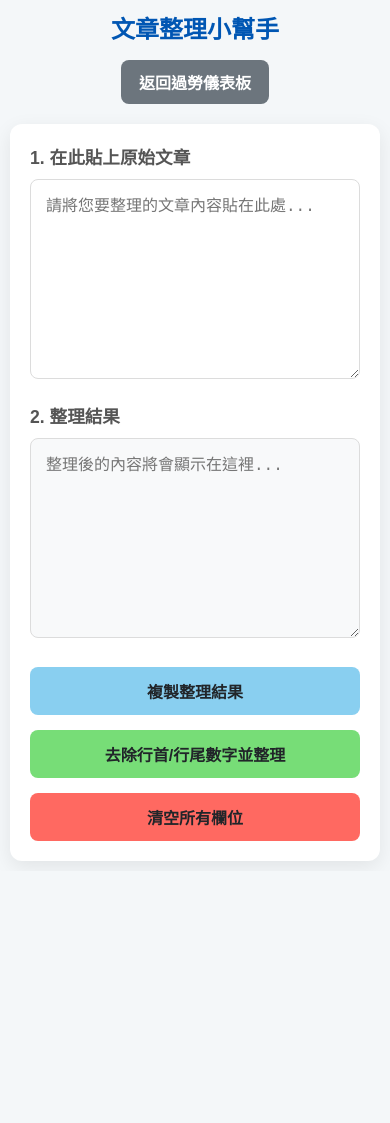
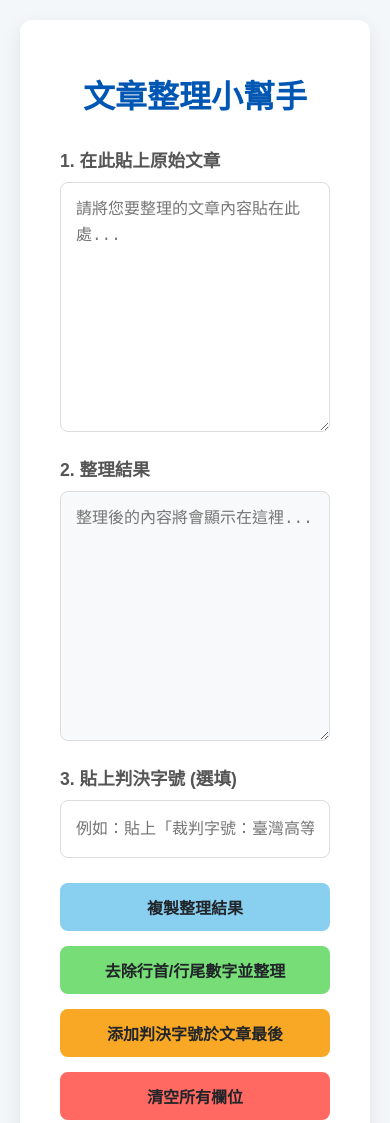
Before and after one commit to ysklushi/karoboard, a plain HTML site: page tool.html in a window 390 px wide. Shown: the top 1123 px of the page. Before the commit the page ends 871 px from the top, so only its background shows below. Drawn offline with Linux system fonts and the light colour scheme.

Commit message:
Add files via upload

```diff
--- a/tool.html
+++ b/tool.html
@@ -5,7 +5,7 @@
     <meta name="viewport" content="width=device-width, initial-scale=1.0">
     <title>文章整理工具 (智慧判斷版)</title>
     <style>
-        /* CSS 樣式 */
+        /* CSS 樣式 (維持不變) */
         body {
             font-family: 'Microsoft JhengHei', '微軟正黑體', sans-serif;
             background-color: #f4f7f9;
@@ -17,50 +17,20 @@
             min-height: 100vh;
             margin: 0;
         }
-
-        /* 調整主容器，給頁首留出空間 */
-        .main-tool-wrapper {
+        .container {
             width: 100%;
             max-width: 950px;
-        }
-
-        /* ==== 新增：工具頁的頁首樣式 ==== */
-        .tool-header {
-            display: flex;
-            justify-content: space-between;
-            align-items: center;
-            margin-bottom: 20px;
-            padding: 0 10px;
-        }
-        .tool-header h1 {
-            color: #0056b3;
-            margin: 0;
-            font-size: 28px;
-        }
-        .back-link {
-            text-decoration: none;
-            background-color: #6c757d;
-            color: white;
-            padding: 10px 18px;
-            border-radius: 8px;
-            font-size: 16px;
-            font-weight: 600;
-            transition: background-color 0.2s;
-        }
-        .back-link:hover {
-            background-color: #5a6268;
-        }
-        /* ================================ */
-
-        .container {
-            width: 100%;
             background-color: #ffffff;
             padding: 30px 40px;
             border-radius: 12px;
             box-shadow: 0 6px 20px rgba(0, 0, 0, 0.08);
-            box-sizing: border-box;
         }
-        .textarea-container {
+        h1 {
+            text-align: center;
+            color: #0056b3;
+            margin-bottom: 30px;
+        }
+        .textarea-container, .input-container {
             margin-bottom: 20px;
         }
         label {
@@ -70,19 +40,24 @@
             font-size: 1.1em;
             color: #555;
         }
-        textarea {
+        textarea, input[type="text"] {
             width: 100%;
-            height: 280px;
             padding: 15px;
             border: 1px solid #dcdcdc;
             border-radius: 8px;
             font-size: 16px;
             line-height: 1.6;
             box-sizing: border-box;
-            resize: vertical;
             transition: border-color 0.3s, box-shadow 0.3s;
         }
-        textarea:focus {
+        textarea {
+            height: 250px;
+            resize: vertical;
+        }
+        input[type="text"] {
+            height: auto;
+        }
+        textarea:focus, input[type="text"]:focus {
             outline: none;
             border-color: #89CFF0;
             box-shadow: 0 0 0 3px rgba(137, 207, 240, 0.3);
@@ -123,29 +98,20 @@
             background-color: #77dd77;
             color: #212529;
         }
+        #btn-add-judgment {
+            background-color: #f9a825;
+            color: #212529;
+        }
         #btn-clear {
             background-color: #ff6961;
             color: #212529;
-        }
-        /* 手機版適應 */
-        @media (max-width: 767px) {
-            body { padding: 10px; }
-            .tool-header { flex-direction: column; gap: 15px; }
-            .tool-header h1 { font-size: 24px; }
-            textarea { height: 200px; }
-            .container { padding: 20px; }
         }
     </style>
 </head>
 <body>
 
-    <div class="main-tool-wrapper">
-        <div class="tool-header">
+    <div class="container">
         <h1>文章整理小幫手</h1>
-            <a href="index.html" class="back-link">返回過勞儀表板</a>
-        </div>
-
-        <div class="container">
         <div class="textarea-container">
             <label for="input-text">1. 在此貼上原始文章</label>
             <textarea id="input-text" placeholder="請將您要整理的文章內容貼在此處..."></textarea>
@@ -154,20 +120,28 @@
             <label for="output-text">2. 整理結果</label>
             <textarea id="output-text" readonly placeholder="整理後的內容將會顯示在這裡..."></textarea>
         </div>
+
+        <div class="input-container">
+            <label for="judgment-info">3. 貼上判決字號 (選填)</label>
+            <input type="text" id="judgment-info" placeholder="例如：貼上「裁判字號：臺灣高等法院 112 年度上字第 123 號」即可">
+        </div>
+
         <div class="button-group">
             <button id="btn-copy">複製整理結果</button>
             <button id="btn-remove-numbers">去除行首/行尾數字並整理</button>
+            <button id="btn-add-judgment">添加判決字號於文章最後</button>
             <button id="btn-clear">清空所有欄位</button>
         </div>
     </div>
-    </div>
-
 
     <script>
         const inputText = document.getElementById('input-text');
         const outputText = document.getElementById('output-text');
+        const judgmentInfoInput = document.getElementById('judgment-info');
+
         const copyButton = document.getElementById('btn-copy');
         const removeNumbersButton = document.getElementById('btn-remove-numbers');
+        const addJudgmentButton = document.getElementById('btn-add-judgment');
         const clearButton = document.getElementById('btn-clear');
 
         const formatText = (text) => text.replace(/\s/g, '');
@@ -178,18 +152,17 @@
 
         inputText.addEventListener('input', basicFormatAndUpdate);
 
+        // ==================== 全新智慧判斷邏輯 (維持不變) ====================
         removeNumbersButton.addEventListener('click', () => {
             const originalText = inputText.value;
             if (!originalText) return;
 
             const leadingNumRegex = /^\d{1,5}\b[.)]?\s*/;
             const trailingNumRegex = /\s*\b\d{1,5}$/;
-
             const lines = originalText.split('\n');
 
             const processedLines = lines.map((currentLine, i, allLines) => {
                 let processed = currentLine;
-
                 const leadingMatch = processed.match(leadingNumRegex);
                 if (leadingMatch) {
                     const prevLine = allLines[i - 1] || '';
@@ -214,6 +187,51 @@
             const textWithoutNumbers = processedLines.join('\n');
             outputText.value = formatText(textWithoutNumbers);
         });
+        // ========================================================
+
+        // ==================== 更新：添加判決字號邏輯 (智慧提取版) ====================
+        addJudgmentButton.addEventListener('click', () => {
+            const rawJudgmentText = judgmentInfoInput.value;
+            const currentOutput = outputText.value;
+
+            if (!rawJudgmentText) {
+                alert('請先在第 3 點的欄位輸入判決字號！');
+                judgmentInfoInput.focus();
+                return;
+            }
+            if (!currentOutput) {
+                alert('整理結果區塊是空的，請先整理文章！');
+                inputText.focus();
+                return;
+            }
+
+            // 1. 定義用來提取關鍵資訊的正規表示式
+            // - 第1個捕獲組 `(...)`：捕獲法院名稱 (以"院"或"分院"結尾)
+            // - `[\s\S]*?`：非貪婪地匹配中間任何贅字 (如：案號、裁判字號： 等)
+            // - 第2個捕獲組 `(...)`：捕獲判決字號本身 (年+年度+字別+第+號)
+            const judgmentRegex = /([\u4e00-\u9fa5\s]+(?:法院|分院))[\s\S]*?(\d{2,3}\s*年度\s*[\u4e00-\u9fa5]+\s*字\s*第\s*\d+\s*號)/;
+
+            const match = rawJudgmentText.match(judgmentRegex);
+
+            if (match) {
+                // 2. 如果匹配成功，組合捕獲到的資訊
+                const courtName = match[1]; // e.g., "臺灣高等法院 "
+                const caseNumber = match[2]; // e.g., "112 年度上字第 123 號"
+
+                // 組合後再去除所有空白
+                const cleanedJudgment = (courtName + caseNumber).replace(/\s/g, '');
+                const formattedJudgment = '（' + cleanedJudgment + '）';
+
+                // 3. 附加到輸出結果
+                outputText.value = currentOutput.trim() + '\n' + formattedJudgment;
+
+            } else {
+                // 4. 如果匹配失敗，提示使用者
+                alert('無法從您輸入的內容中識別出標準的「法院名稱」與「判決字號」格式。\n\n請確認內容包含如「臺灣高等法院」及「112年度上字第123號」的文字。');
+                judgmentInfoInput.focus();
+            }
+        });
+        // ======================================================================
 
         copyButton.addEventListener('click', () => {
             const textToCopy = outputText.value;
@@ -238,6 +256,7 @@
         clearButton.addEventListener('click', () => {
             inputText.value = '';
             outputText.value = '';
+            judgmentInfoInput.value = '';
         });
 
     </script>
```
Lines whose indentation alone changed are shown as unchanged.
